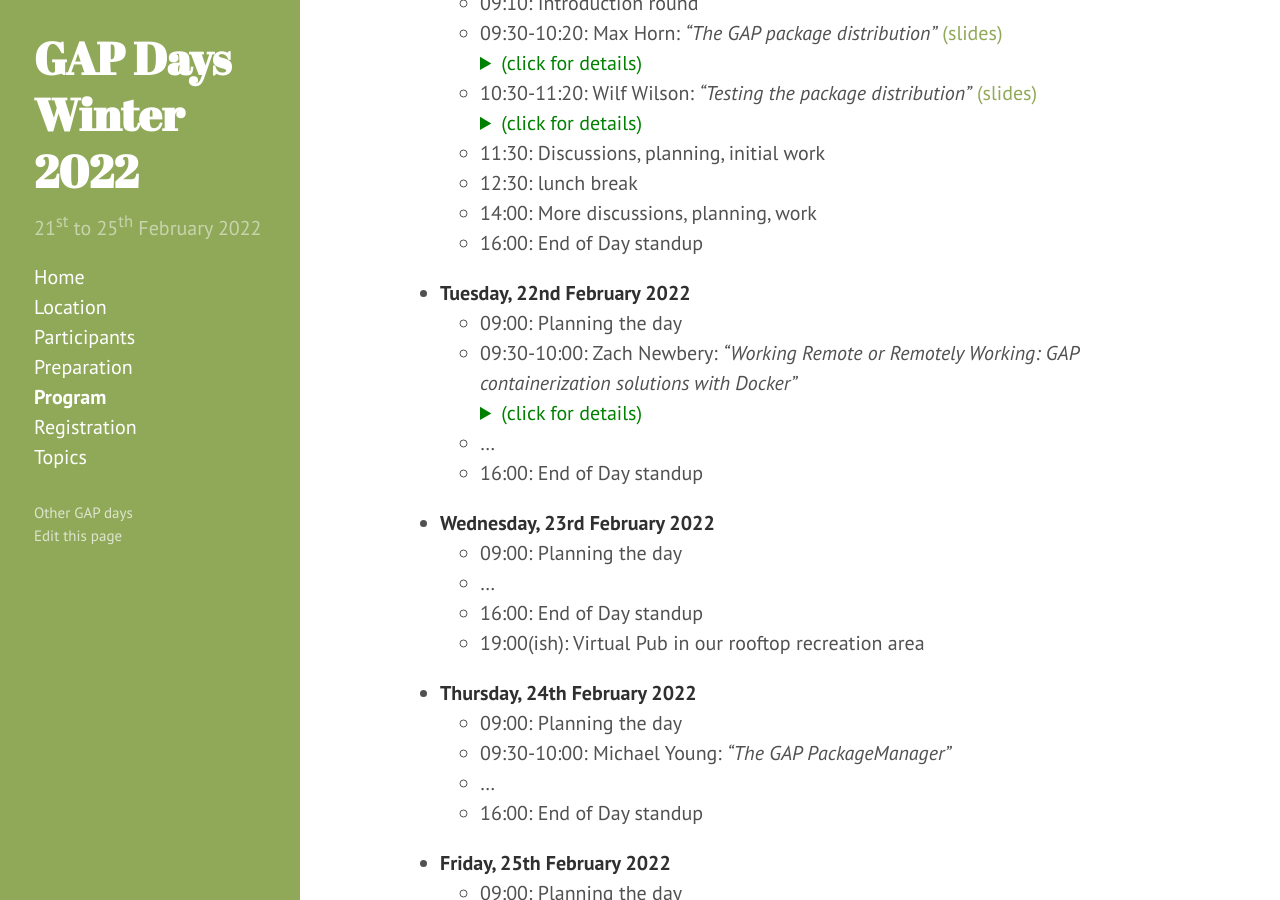
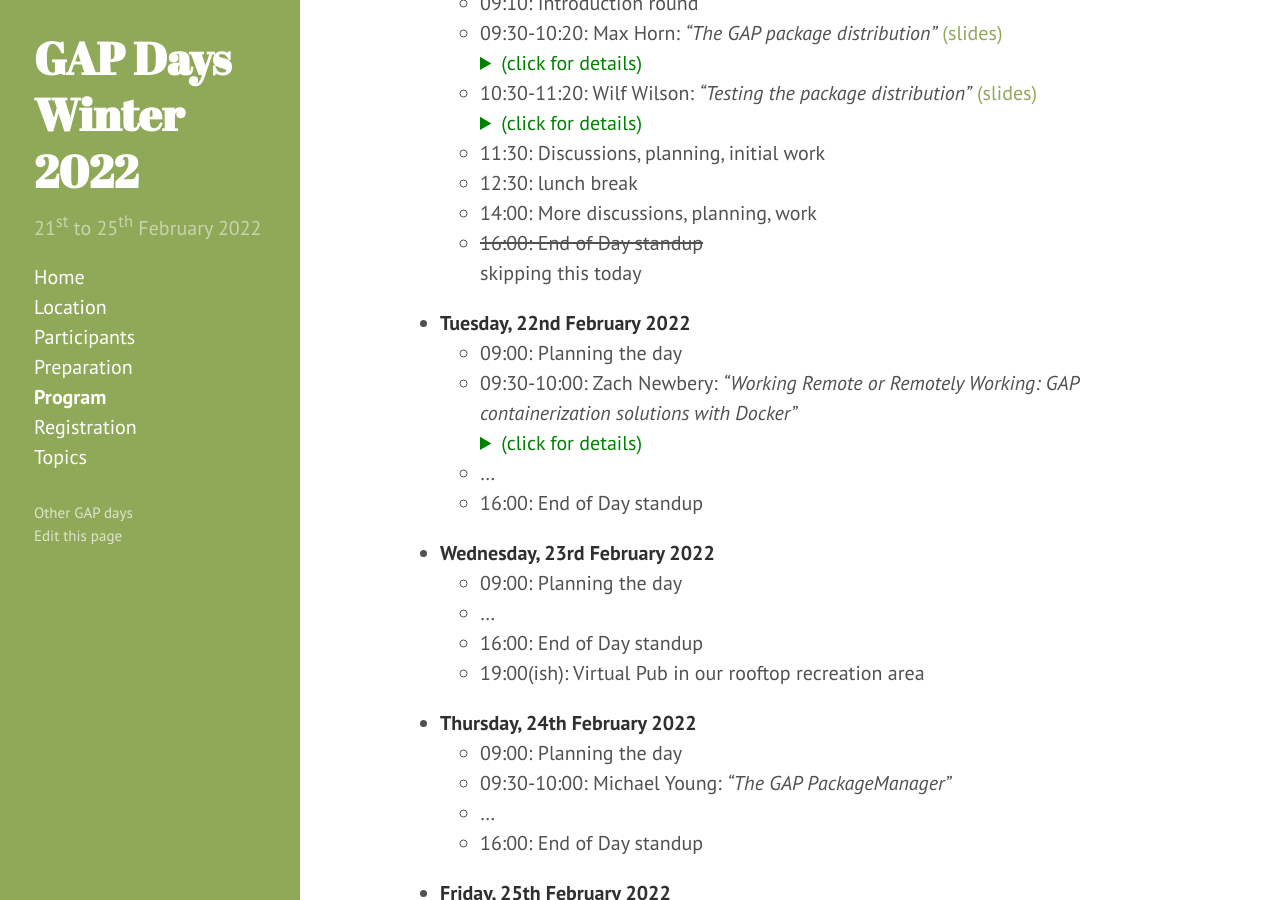
Before and after one commit to gapdays/gapdays2022-winter, a Jekyll site: the page built from program.md, in a window 1280 px wide and 900 px high, scrolled down 637 px. Built offline with Jekyll 4.4.1, drawn with Linux system fonts in a browser that asks for light colours.

Commit message:
Skip standup today

```diff
--- a/program.md
+++ b/program.md
@@ -46,7 +46,7 @@ Feel free to [suggest edits for this page](https://github.com/gapdays/gapdays202
   - 11:30: Discussions, planning, initial work
   - 12:30: lunch break
   - 14:00: More discussions, planning, work
-  - 16:00: End of Day standup
+  - <s>16:00: End of Day standup</s> skipping this today
 
 - **Tuesday, 22nd February 2022**
   - 09:00: Planning the day
```
